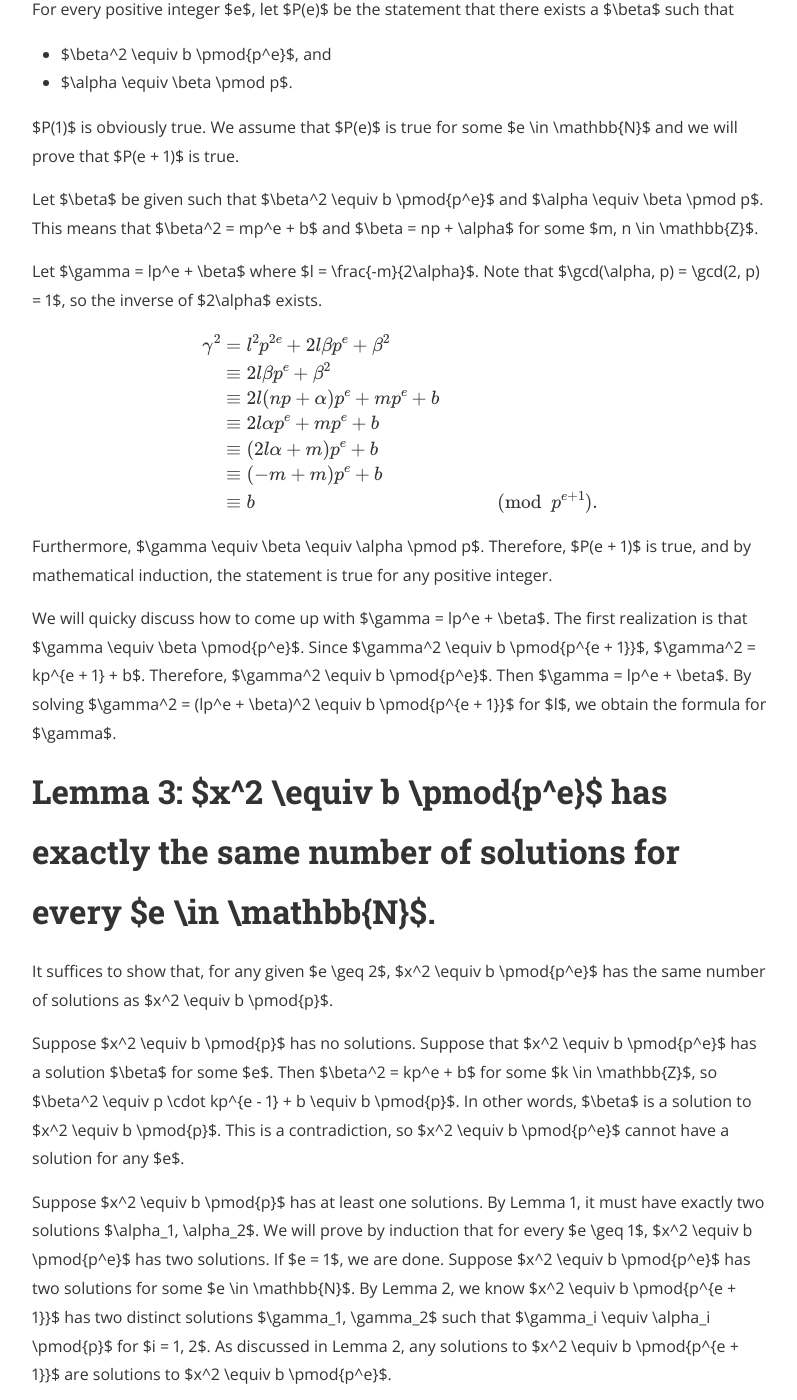
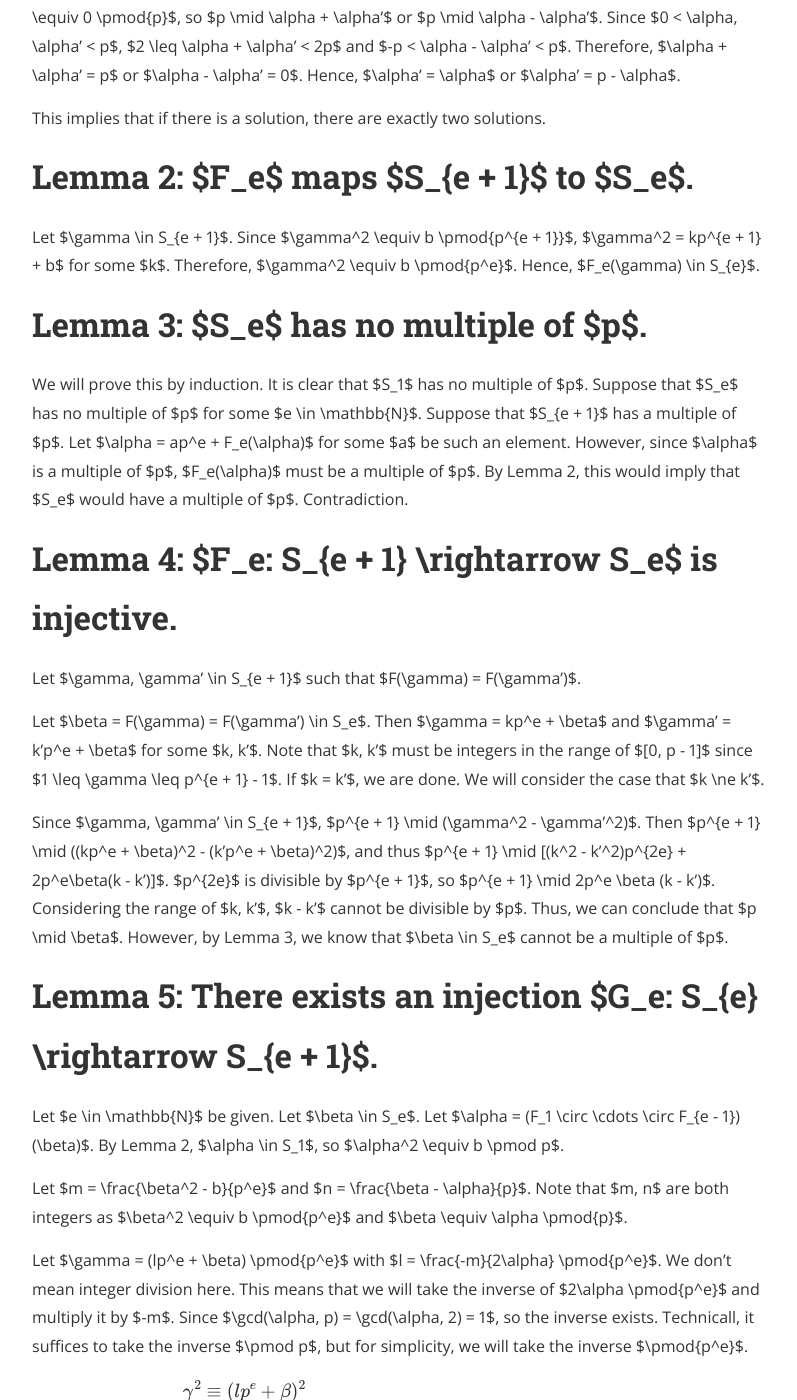
Before and after one commit to hidenori-shinohara/hidenori-shinohara.github.io, a Jekyll site: the page built from _posts/an_introduction_to_mathematical_cryptography/2023-10-15-introduction-to-mathematical-cryptography-quadratic-residue-mod-prime-power.md, in a window 1280 px wide and 1400 px high, scrolled down 1021 px. Shown: the whole window, without its empty margins (240-1037 px from the left). Built offline with Jekyll 4.4.1, drawn with Linux system fonts in a browser that asks for light colours; nearby versions of some CDN libraries; formulas are drawn with MathJax 3; some of the changed text lies outside the part shown.

Commit message:
finish lemma 7

```diff
--- a/_posts/an_introduction_to_mathematical_cryptography/2023-10-15-introduction-to-mathematical-cryptography-quadratic-residue-mod-prime-power.md
+++ b/_posts/an_introduction_to_mathematical_cryptography/2023-10-15-introduction-to-mathematical-cryptography-quadratic-residue-mod-prime-power.md
@@ -7,88 +7,19 @@
 
 Exercise 1.34(a) and 1.35 in _An Introduction to Mathematical Cryptography_.
 
-These exercises are based on a special case of [Hensel's Lemma](https://en.wikipedia.org/wiki/Hensel's_lemma), and we prove a slightly stronger statement than Hensel's Lemma.
-
-Let an odd prime $p$ and $1 <= b <= p - 1$.
-Then we will prove the following statements in order:
-
-1. $x^2 \equiv b \pmod{p}$ has either no solutions or exactly two solutions.
-1. If $x^2 \equiv b \pmod{p}$ has a solution, we can lift that solution to find a solution to $x^2 \equiv b \pmod{p^e}$ for any $e \in \mathbb{N}$.
-1. $x^2 \equiv b \pmod{p^e}$ has exactly the same number of solutions for every $e \in \mathbb{N}$.
-
-
-# Lemma 2: If $x^2 \equiv b \pmod{p}$ has a solution, we can lift that solution to find a solution to $x^2 \equiv b \pmod{p^e}$ for any $e \in \mathbb{N}$.
-
-Let $b$ be chosen such that $x^2 \equiv b \pmod p$ has a solution $\alpha$.
-
-For every positive integer $e$, let $P(e)$ be the statement that there exists a $\beta$ such that
-
-- $\beta^2 \equiv b \pmod{p^e}$, and
-- $\alpha \equiv \beta \pmod p$.
-
-$P(1)$ is obviously true.
-We assume that $P(e)$ is true for some $e \in \mathbb{N}$ and we will prove that $P(e + 1)$ is true.
-
-Let $\beta$ be given such that $\beta^2 \equiv b \pmod{p^e}$ and $\alpha \equiv \beta \pmod p$.
-This means that $\beta^2 = mp^e + b$ and $\beta = np + \alpha$ for some $m, n \in \mathbb{Z}$.
-
-Let $\gamma = lp^e + \beta$ where $l = \frac{-m}{2\alpha}$.
-Note that $\gcd(\alpha, p) = \gcd(2, p) = 1$, so the inverse of $2\alpha$ exists.
-
-$$
-\begin{align*}
-    \gamma^2
-        &= l^2p^{2e} + 2l\beta p^e + \beta^2 \\
-        &\equiv 2l\beta p^e + \beta^2 \\
-        &\equiv 2l(np + \alpha)p^e + mp^e + b \\
-        &\equiv 2l\alpha p^e + mp^e + b \\
-        &\equiv (2l\alpha + m)p^e + b \\
-        &\equiv (-m + m)p^e + b \\
-        &\equiv b & \pmod{p^{e + 1}}.
-\end{align*}
-$$
-
-Furthermore, $\gamma \equiv \beta \equiv \alpha \pmod p$.
-Therefore, $P(e + 1)$ is true, and by mathematical induction, the statement is true for any positive integer.
-
-We will quicky discuss how to come up with $\gamma = lp^e + \beta$.
-The first realization is that $\gamma \equiv \beta \pmod{p^e}$.
-Since $\gamma^2 \equiv b \pmod{p^{e + 1}}$, $\gamma^2 = kp^{e + 1} + b$.
-Therefore, $\gamma^2 \equiv b \pmod{p^e}$.
-Then $\gamma = lp^e + \beta$.
-By solving $\gamma^2 = (lp^e + \beta)^2 \equiv b \pmod{p^{e + 1}}$ for $l$, we obtain the formula for $\gamma$.
-
-# Lemma 3: $x^2 \equiv b \pmod{p^e}$ has exactly the same number of solutions for every $e \in \mathbb{N}$.
-
-It suffices to show that, for any given $e \geq 2$, $x^2 \equiv b \pmod{p^e}$ has the same number of solutions as $x^2 \equiv b \pmod{p}$.
-
-Suppose $x^2 \equiv b \pmod{p}$ has no solutions.
-Suppose that $x^2 \equiv b \pmod{p^e}$ has a solution $\beta$ for some $e$.
-Then $\beta^2 = kp^e + b$ for some $k \in \mathbb{Z}$, so $\beta^2 \equiv p \cdot kp^{e - 1} + b \equiv b \pmod{p}$.
-In other words, $\beta$ is a solution to $x^2 \equiv b \pmod{p}$.
-This is a contradiction, so $x^2 \equiv b \pmod{p^e}$ cannot have a solution for any $e$.
-
-Suppose $x^2 \equiv b \pmod{p}$ has at least one solutions.
-By Lemma 1, it must have exactly two solutions $\alpha_1, \alpha_2$.
-We will prove by induction that for every $e \geq 1$, $x^2 \equiv b \pmod{p^e}$ has two solutions.
-If $e = 1$, we are done.
-Suppose $x^2 \equiv b \pmod{p^e}$ has two solutions for some $e \in \mathbb{N}$.
-By Lemma 2, we know $x^2 \equiv b \pmod{p^{e + 1}}$ has two distinct solutions $\gamma_1, \gamma_2$ such that $\gamma_i \equiv \alpha_i \pmod{p}$ for $i = 1, 2$.
-As discussed in Lemma 2, any solutions to $x^2 \equiv b \pmod{p^{e + 1}}$ are solutions to $x^2 \equiv b \pmod{p^e}$.
-
-
-# The following is the revised version.
+These exercises are based on a special case of [Hensel's Lemma](https://en.wikipedia.org/wiki/Hensel's_lemma).
 
 Let $p$ be an odd prime and an integer $1 \leq b \leq p - 1$ be given.
 Let $S_e = \\{ 1 \leq x \leq p^e - 1 \mid x^2 \equiv b \pmod{p^e} \\}$ be the set of solutions for $x^2 \equiv b \pmod{p^e}$.
+We will prove the following series of lemmas:
 
 1. $\abs{S_1} \in \\{ 0, 2 \\}$.
 1. $\forall e \in \mathbb{N}$, define $F_e(x) = x \pmod{p^e}$ on $S_{e + 1}$. Then $F_e$ maps $S_{e + 1}$ into $S_e$.
 1. $\forall e \in \mathbb{N}$, $S_e$ has no multiple of $p$.
-1. $\forall e \in \mathbb{N}$ $F_e$ is injective.
+1. $\forall e \in \mathbb{N}$, $F_e$ is injective.
 1. $\forall e \in \mathbb{N}$, there exists an injection $G_e: S_{e} \rightarrow S_{e + 1}$.
 1. $\forall e \in \mathbb{N}$, $\abs{S_e} = \abs{S_{e + 1}}$.
-1. $\forall e$, there exists $H_e: S_1 \rightarrow S_e$ such that $H_e(\alpha) \in S_{e}$ and $H_e(\alpha) \equiv \alpha$ for each $\alpha \in S_1$.
+1. $\forall e \in \mathbb{N}$, there exists $H_e: S_1 \rightarrow S_e$ such that $H_e(\alpha) \in S_{e}$ and $H_e(\alpha) \equiv \alpha \pmod{p}$ for each $\alpha \in S_1$.
 
 # Lemma 1: $\abs{S_1} \in \\{ 0,2 \\}$
 
@@ -178,4 +109,9 @@
 By Lemma 5, $\abs{S_{e}} \leq \abs{S_{e + 1}}$.
 Therefore, $\abs{S_{e}} = \abs{S_{e + 1}}$.
 
-# Lemma 7: TODO
+# Lemma 7: There exists $H_e: S_1 \rightarrow S_e$ such that $H_e(\alpha) \in S_{e}$ and $H_e(\alpha) \equiv \alpha \pmod{p}$ for each $\alpha \in S_1$.
+
+Let $H_e = G_{e - 1} \circ G_{e - 2} \circ \cdots G_2 \circ G_1$.
+By Lemma 5, $H_e(\alpha) \in S_e$.
+Furthermore, $(F_1 \circ F_2 \circ \cdots \circ F_{e - 2} \circ F_{e - 1}) \circ H_e$ is the identify function on $S_1$.
+Since $F_1 \circ \cdots \circ F_{e - 1}: S_{e} \rightarrow S_1$ simply takes $\pmod p$, this proves that $H_e(\alpha) \equiv \alpha \pmod{p}$.
```
Also changed, not shown: _posts/modern_cryptography_and_elliptic_curves/2023-07-17-modern-cryptography-and-elliptic-curves-elliptic-curve-cyclic.md (added, +47 -0 lines).
